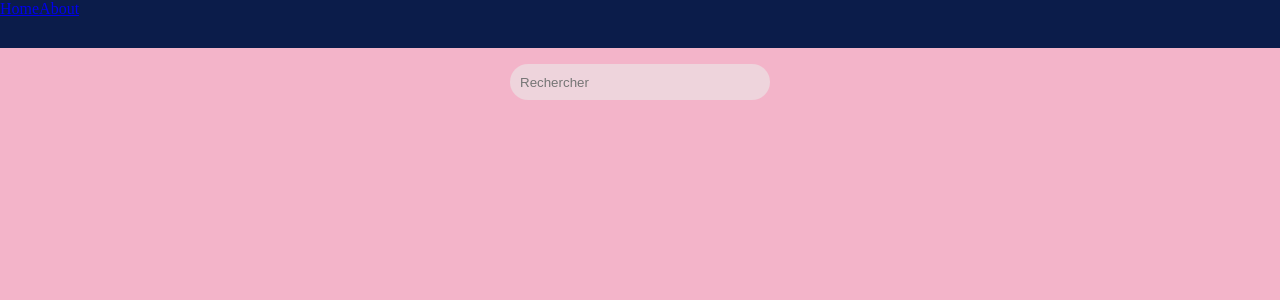
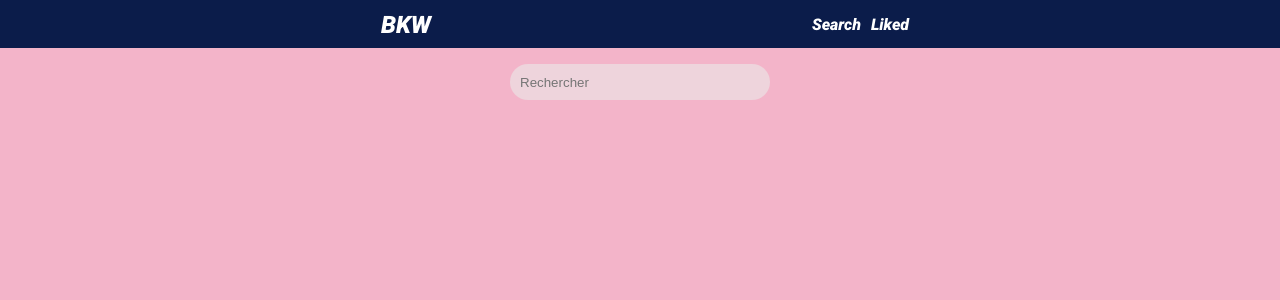
Before and after one commit to Awazez/bookwardenapptest, a Vue app: page / in a window 1280 px wide. Shown: the top 300 px of the page. Built offline with nearby package versions, Linux system fonts and the light colour scheme; the HTML template or start-up script is replaced by a standard one; a web font is replaced by a local one.

Commit message:
update bkw

```diff
--- a/src/App.vue
+++ b/src/App.vue
@@ -5,9 +5,10 @@ import { RouterLink, RouterView } from 'vue-router'
 <template>
   <body>
     <header class="wrapper">
+      <div class="logo">BKW</div>
       <nav>
-        <RouterLink to="/">Home</RouterLink>
-        <RouterLink to="/about">About</RouterLink>
+        <RouterLink to="/" class="titles">Search</RouterLink>
+        <RouterLink to="/about" class="titles">Liked</RouterLink>
       </nav>
 
 
@@ -23,7 +24,7 @@ import { RouterLink, RouterView } from 'vue-router'
 
 <style>
 
-
+@import url('https://fonts.googleapis.com/css2?family=Roboto:ital,wght@0,300;1,900&display=swap');
 
 * {
     margin: 0;
@@ -42,9 +43,34 @@ body {
   width: 100%;
   height: 3rem;
   margin: none;
+  display: flex;
+  align-items: center;
+  justify-content:space-evenly;
+}
+
+.logo {
+    color: #ffff;
+    font-size: 24px;
+    font-family: 'Roboto', sans-serif;
+    font-weight: 900;
+    font-style: italic;
+    padding-left: 10px;
+    padding-top: 2px;
+    text-decoration: none
+
+}
+
+.titles {
+    color: #ffff;
+    font-size: 16px;
+    font-family: 'Roboto', sans-serif;
+    font-weight: 400;
+    font-style: italic;
+    padding-left: 10px;
+    padding-top: 2px;
+    text-decoration: none
+
 }
 
 
-
-
 </style>
--- a/src/components/SearchBook.vue
+++ b/src/components/SearchBook.vue
@@ -7,14 +7,28 @@
         <img v-else :src="defaultBookCover" alt="Default book cover">
       </div>
       <div class="box-info">
-        <div class="box-title">
+        <div class="box-information">
+          <div class="box-title pointer" @click="openModal(book)">
+            {{ truncateText(book.volumeInfo.title, 40) }}
+          </div>
+          <div class="box-author">
+            {{ book.volumeInfo.authors?.join(', ') }}
+          </div>
+        </div>
+        <div class="box-heart">
+          <svg class="heart" :class="{ 'filled': isHeartFilled[index] }" @click="toggleHeart(index, book)" xmlns="http://www.w3.org/2000/svg" viewBox="0 0 32 29.6">
+            <path d="M16,28.9C12.7,25.7,1.8,15.6,1.8,9.3C1.8,5.2,5.3,1.8,9.5,1.8c2.7,0,5.3,1.5,6.6,3.8c1.3-2.3,3.9-3.8,6.6-3.8c4.2,0,7.7,3.4,7.7,7.6c0,6.3-10.9,16.4-14.2,19.6L16,28.9L16,28.9z"/>
+          </svg>
+        </div>
+      </div>
+    </div>
 
-            {{ book.volumeInfo.title }}
-
-        </div>
-        <div class="box-author">
-          {{ book.volumeInfo.authors?.join(', ') }}
-        </div>
+    <div class="modal" v-if="selectedBook">
+      <div class="modal-content">
+        <span class="close" @click="closeModal">&times;</span>
+        <h2>{{ selectedBook.volumeInfo.title }}</h2>
+        <p>{{ selectedBook.volumeInfo.description }}</p>
+        <!-- Add any other book details you want to show here -->
       </div>
     </div>
   </div>
@@ -27,11 +41,12 @@ import defaultBookCover from '../assets/livres.png';
 
 let result = ref([]);
 let research = ref("");
+let selectedBook = ref(null);
 let isHeartFilled = reactive({});
 
 async function apicall(search) {
   try {
-    const response = await axios.get(`https://www.googleapis.com/books/v1/volumes?q=${search}&maxResults=10`);
+    const response = await axios.get(`https://www.googleapis.com/books/v1/volumes?q=${search}&maxResults=15`);
     if (response.data.items) {
       result.value = response.data.items;
     } else {
@@ -43,8 +58,26 @@ async function apicall(search) {
   }
 }
 
-function toggleHeart(index) {
+function toggleHeart(index, book) {
   isHeartFilled[index] = !isHeartFilled[index];
+  // Emit events if needed, for example:
+  // if (isHeartFilled[index]) {
+  //   emit('book-added', book);
+  // } else {
+  //   emit('book-removed', book);
+  // }
+}
+
+function openModal(book) {
+  selectedBook.value = book;
+}
+
+function closeModal() {
+  selectedBook.value = null;
+}
+
+function truncateText(text, limit) {
+  return text.length > limit ? text.substring(0, limit) + '...' : text;
 }
 </script>
 
@@ -94,7 +127,10 @@ img {
 
 .box-info {
   display: flex;
-  flex-direction: column;
+  flex-direction: row;
+  justify-content: space-between;
+  align-items: center;
+  width: 100%;
 }
 
 .box-title {
@@ -115,5 +151,61 @@ textarea:focus, input:focus{
 }
 
 
+.box-heart {
+  width: 20px;
+  height: 13px;
+  margin-right: 10px;
+}
+
+.pointer {
+  cursor: pointer;
+}
+
+.heart {
+  fill: none;
+  stroke: #0b1c4a;
+  stroke-width: 2px;
+  cursor: pointer;
+}
+
+.heart.filled {
+  fill: #0b1c4a;
+}
+
+.modal {
+  position: fixed;
+  z-index: 1;
+  left: 0;
+  top: 0;
+  width: 100%;
+  height: 100%;
+  overflow: auto;
+  background-color: rgba(0,0,0,0.4);
+}
+
+.modal-content {
+  position: relative;
+  background-color: #fefefe;
+  margin: 15% auto;
+  padding: 20px;
+  border: 1px solid #888;
+  width: 50%;
+}
+
+.close {
+  color: #aaaaaa;
+  float: right;
+  font-size: 28px;
+  font-weight: bold;
+}
+
+.close:hover,
+.close:focus {
+  color: #000;
+  text-decoration: none;
+  cursor: pointer;
+}
+
+
 
 </style>
```
